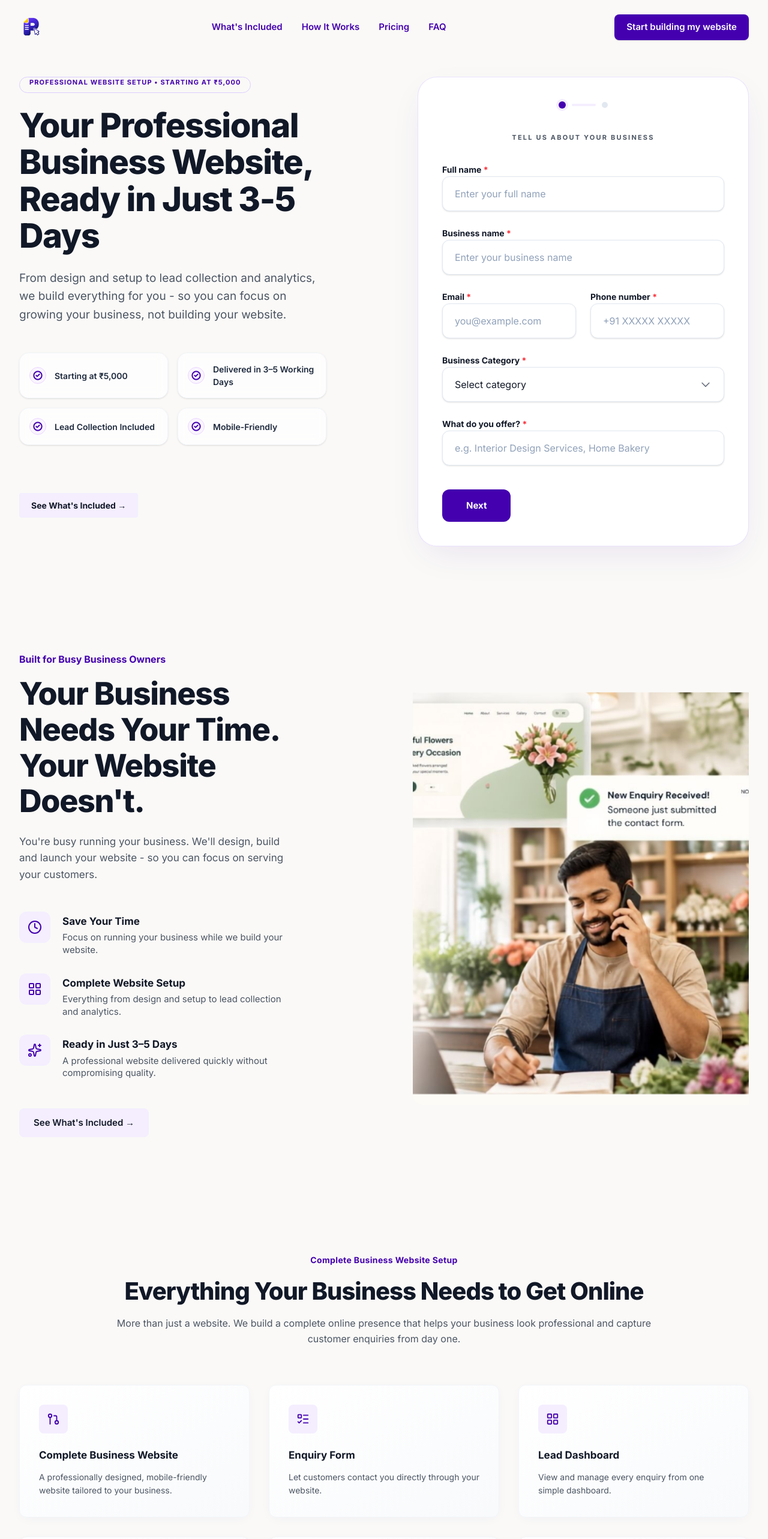
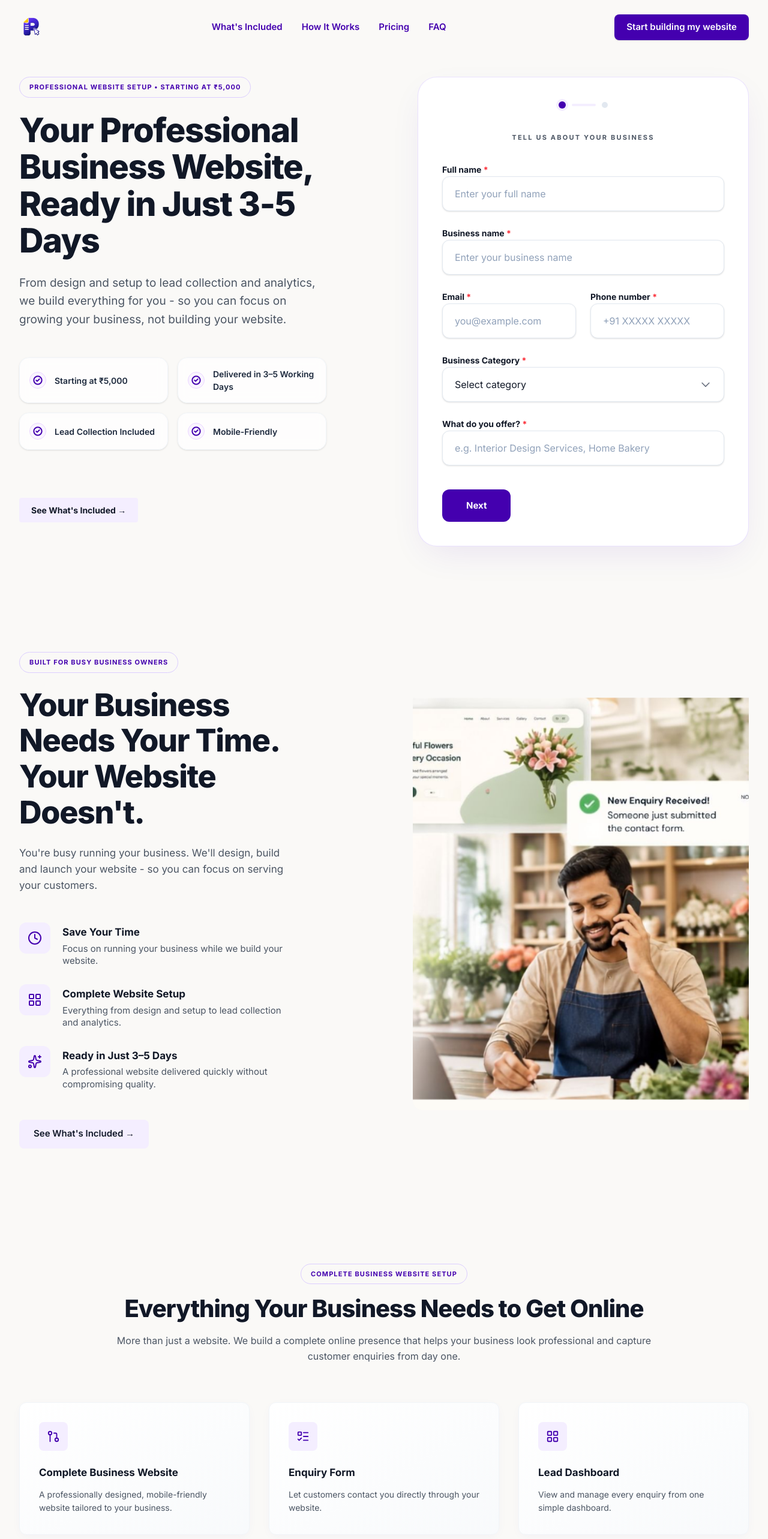
Before and after one commit to zehracodes29/landingpage, a Next.js app in the folder pagemistri-landing/: page / in a window 1280 px wide. Shown: the top 2566 px of the page at 60% size. Built offline with nearby package versions, Linux system fonts and the light colour scheme.

Commit message:
feat: scaffold initial landing page components and site structure

```diff
--- a/pagemistri-landing/src/components/BusinessBenefits/BusinessBenefits.jsx
+++ b/pagemistri-landing/src/components/BusinessBenefits/BusinessBenefits.jsx
@@ -2,6 +2,7 @@ import React from 'react';
 import { motion } from 'framer-motion';
 import { Clock, LayoutGrid, Sparkles, CheckCircle2 } from 'lucide-react';
 import image1 from '../../assets/images/image1.png';
+import SectionBadge from '../../ui/SectionBadge';
 
 const BusinessBenefits = () => {
   return (
@@ -19,9 +20,9 @@ const BusinessBenefits = () => {
           >
             {/* Header Content */}
             <div className="flex flex-col gap-4 w-full">
-              <span className="text-[#4400AF] text-[16px] font-bold">
-                Built for Busy Business Owners
-              </span>
+              <div className="inline-flex mb-2">
+                <SectionBadge>Built for Busy Business Owners</SectionBadge>
+              </div>
               <h2 className="text-[36px] md:text-[46px] lg:text-[48px] xl:text-[52px] font-[800] text-[#111827] leading-[1.15] tracking-tight">
                 Your Business Needs Your Time.<br />Your Website Doesn't.
               </h2>
--- a/pagemistri-landing/src/components/DomainCTA/DomainCTA.jsx
+++ b/pagemistri-landing/src/components/DomainCTA/DomainCTA.jsx
@@ -1,5 +1,6 @@
 import React from 'react';
 import { motion } from 'framer-motion';
+import SectionBadge from '../../ui/SectionBadge';
 
 const DomainCTA = () => {
   return (
@@ -11,6 +12,9 @@ const DomainCTA = () => {
           viewport={{ once: true }}
           transition={{ duration: 0.6 }}
         >
+          <div className="mb-4 inline-flex">
+            <SectionBadge>Domain Setup</SectionBadge>
+          </div>
           <h2 className="text-[32px] md:text-[40px] font-bold text-[#111827] tracking-tight leading-tight mb-4">
             Need a Custom Domain?
           </h2>
--- a/pagemistri-landing/src/components/EverythingNeeded/EverythingNeeded.jsx
+++ b/pagemistri-landing/src/components/EverythingNeeded/EverythingNeeded.jsx
@@ -42,10 +42,8 @@ const EverythingNeeded = () => {
     <section id="whats-included" className="py-24 bg-[#FAF9F7]">
       <div className="max-w-7xl mx-auto px-6 lg:px-8">
         <div className="text-center max-w-4xl mx-auto mb-16">
-          <div className="mb-4">
-            <span className="text-[#4400AF] text-[14px] font-bold tracking-wide">
-              Complete Business Website Setup
-            </span>
+          <div className="mb-4 inline-flex">
+            <SectionBadge>Complete Business Website Setup</SectionBadge>
           </div>
           <h2 className="text-[32px] md:text-[40px] font-[800] text-[#111827] tracking-tight leading-tight mb-4">
             Everything Your Business Needs to Get Online
--- a/pagemistri-landing/src/components/Hero/Hero.jsx
+++ b/pagemistri-landing/src/components/Hero/Hero.jsx
@@ -2,6 +2,7 @@ import React, { useState } from 'react';
 import { motion, AnimatePresence } from 'framer-motion';
 import { Clock, Blocks, Sparkles, CheckCircle2 } from 'lucide-react';
 import CountUp from 'react-countup';
+import SectionBadge from '../../ui/SectionBadge';
 
 const Hero = () => {
   const [step, setStep] = useState(1);
@@ -119,9 +120,7 @@ const Hero = () => {
           >
             <div className="flex flex-col gap-6 mt-0 pt-0">
               <div className="inline-flex mt-0 pt-0">
-                <span className="inline-flex items-center px-4 py-2 rounded-full border border-[#DCCEFF] bg-transparent text-[#4400AF] text-[11px] font-bold uppercase tracking-[0.1em] mt-0 pt-0">
-                  PROFESSIONAL WEBSITE SETUP • STARTING AT ₹5,000
-                </span>
+                <SectionBadge>PROFESSIONAL WEBSITE SETUP • STARTING AT ₹5,000</SectionBadge>
               </div>
               <h1 className="text-[44px] lg:text-[56px] font-[800] text-[#111827] tracking-tight leading-[1.1]">
                 Your Professional<br />Business Website,<br />Ready in Just 3-5 Days
--- a/pagemistri-landing/src/components/Pricing/Pricing.jsx
+++ b/pagemistri-landing/src/components/Pricing/Pricing.jsx
@@ -1,5 +1,6 @@
 import React from 'react';
 import { Check } from 'lucide-react';
+import SectionBadge from '../../ui/SectionBadge';
 
 const Pricing = () => {
   const scrollToLeadForm = () => {
@@ -60,6 +61,9 @@ const Pricing = () => {
         {/* SECTION 1: SETUP COST */}
         <div className="mb-24">
           <div className="text-center md:text-left max-w-2xl mb-12">
+            <div className="mb-4 inline-flex md:flex md:justify-start justify-center w-full">
+              <SectionBadge>PRICING</SectionBadge>
+            </div>
             <h2 className="text-[32px] md:text-[38px] font-[800] text-[#111827] tracking-tight leading-tight mb-4">
               Setup Cost
             </h2>
```
Also changed, not shown: pagemistri-landing/src/components/FinalCTA/FinalCTA.jsx (line endings or trailing spaces).
